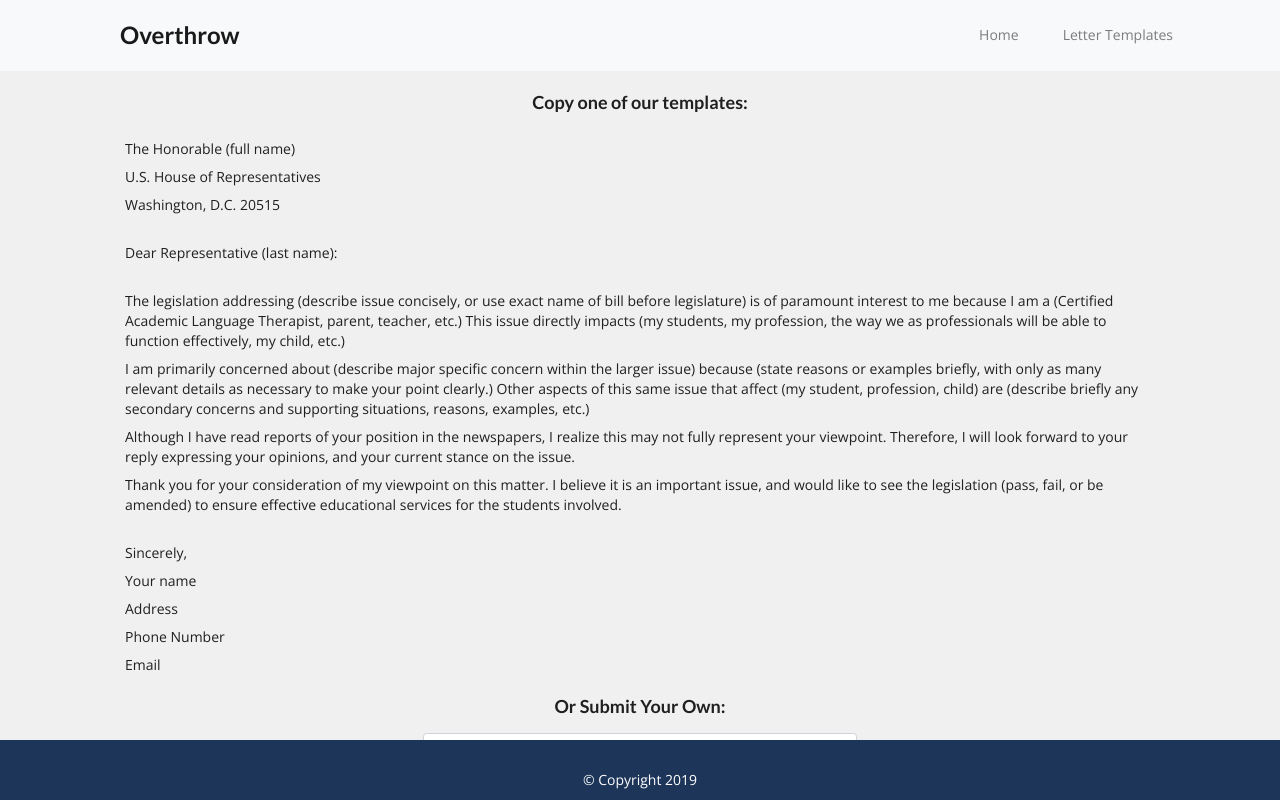
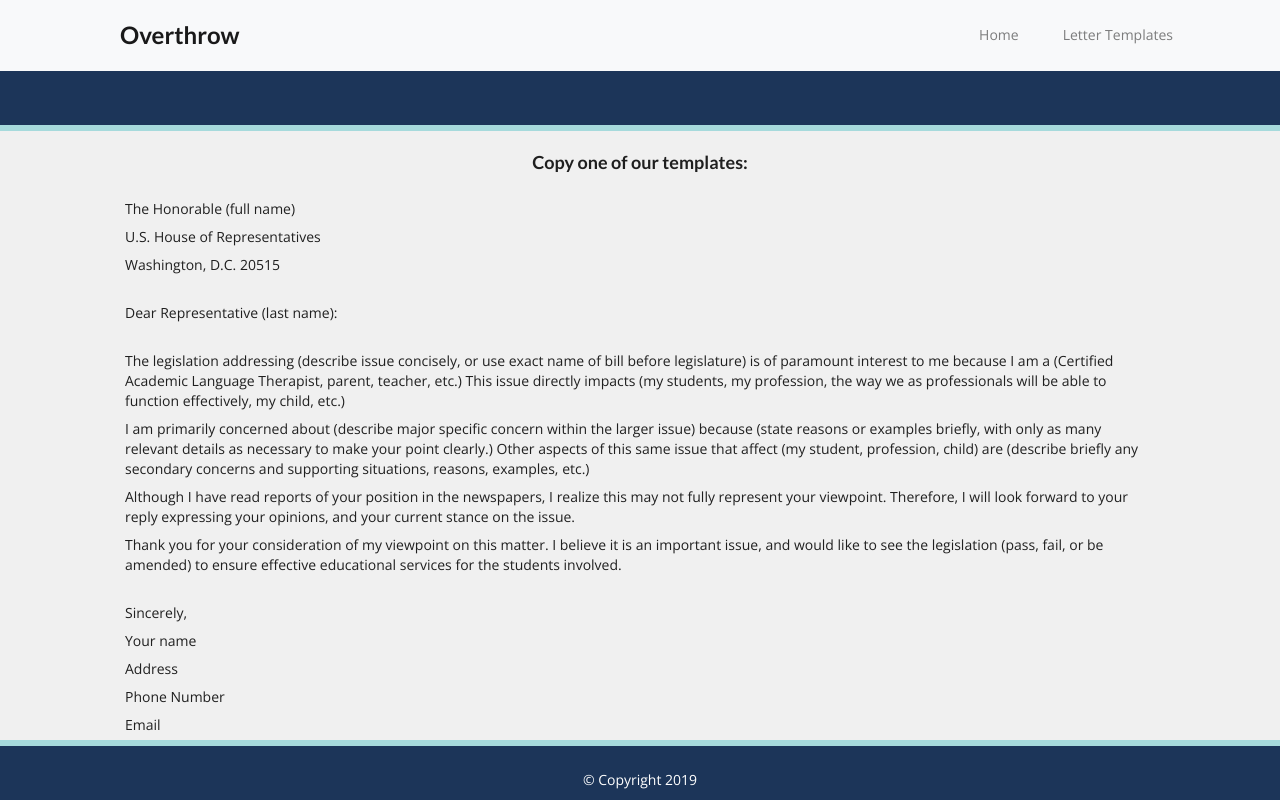
Before and after one commit to wlebert89/project3, a React (Create React App) app in the folder client/: page /letters in a window 1280 px wide. Built offline with nearby package versions, Linux system fonts and the light colour scheme.

Commit message:
added styling to the profile page, created a component that essentially looks like the search bar minus the input box so that the layout would stay consistent, added accent stripe to top and bottom page borders

```diff
--- a/client/src/components/Bills/Bills.css
+++ b/client/src/components/Bills/Bills.css
@@ -1,3 +1,12 @@
 .bill {
-    padding: 10px 20px;
+    padding: 0px 20px;
 }
+
+.bill-title {
+    margin-bottom: 10px;
+    font-weight: bold;
+}
+
+.pdf-link {
+    color: #427a9e;
+}
--- a/client/src/components/Bills/Bills.js
+++ b/client/src/components/Bills/Bills.js
@@ -4,8 +4,8 @@ import "./Bills.css";
 function Bills(props) {
     return (
         <div className="bill">
-            <h5>{props.title}</h5>
-            <h6>{props.date} | <a href={props.link} target="_blank" rel="noopener noreferrer">PDF Link</a></h6>
+            <h5 className="bill-title">{props.title}</h5>
+            <h6>{props.date} | <a className="pdf-link" href={props.link} target="_blank" rel="noopener noreferrer">PDF Link</a></h6>
             <p>{props.description}</p>
             <br/>
         </div>
--- a/client/src/components/Footer/Footer.css
+++ b/client/src/components/Footer/Footer.css
@@ -5,6 +5,7 @@ footer {
     position: fixed;
     left: 0;
     bottom: 0;
+    border-top: 6px solid #a6dadc;
 }
 
 #footer-text {
--- a/client/src/components/News/News.css
+++ b/client/src/components/News/News.css
@@ -5,4 +5,5 @@
 .news-title {
     font-weight: bold;
     color: black;
+    margin-bottom: 10px;
 }
--- a/client/src/components/SearchBar/search.css
+++ b/client/src/components/SearchBar/search.css
@@ -1,6 +1,7 @@
 form {
     padding: 5px 30%;
     background-color: #1c3559;
+    border-bottom: 6px solid #a6dadc;
 }
 
 .form-group {
--- /dev/null
+++ b/client/src/components/TopBar/TopBar.js
@@ -0,0 +1,10 @@
+import React from 'react';
+import './topbar.css';
+
+function TopBar(){
+    return (
+        <div className="top-bar"></div>
+    );
+}
+
+export default TopBar;
--- /dev/null
+++ b/client/src/components/TopBar/topbar.css
@@ -0,0 +1,5 @@
+.top-bar {
+    height: 60px;
+    background-color: #1c3559;
+    border-bottom: 6px solid #a6dadc;
+}
--- a/client/src/pages/Letter-Page/letters.js
+++ b/client/src/pages/Letter-Page/letters.js
@@ -3,6 +3,7 @@ import "./letters.css";
 import NavBar from "../../components/Nav/Nav";
 import { Helmet } from "react-helmet";
 import Footer from "../../components/Footer/Footer";
+import TopBar from "../../components/TopBar/TopBar";
 
 class Letters extends React.Component {
     render(){
@@ -12,6 +13,7 @@ class Letters extends React.Component {
                     <style>{'body { background-color: #f0f0f0;}'}</style>
                 </Helmet>
                 <NavBar />
+                <TopBar />
                 <div className="container">
                     <div className="row templates-row">
                         <div className="col-md-12">
@@ -54,25 +56,6 @@ class Letters extends React.Component {
                             </div>
                         </div>
                     </div>
-
-                    <div className="row letter-row">
-                        <div className="col-md-12">
-                            <h3>Or Submit Your Own:</h3>
-                            <form id="letters">
-                                <div class="form-group">
-                                    <input type="text" class="form-control" id="letter-title" placeholder="Letter Title"/>
-                                </div>
-
-                                <div className="form-group">
-                                    <textarea className="form-control" id="letter-form" rows="10" placeholder="Letter Body" ></textarea>
-                                </div>
-
-                                <div className="text-center">
-                                    <button type="button" className="btn btn-primary" id="save-template">Save Template</button>
-                                </div>
-                            </form>
-                        </div>
-                    </div>
                 </div>
                 <Footer />
             </div>
--- a/client/src/pages/Profile-Page/Profile.js
+++ b/client/src/pages/Profile-Page/Profile.js
@@ -7,6 +7,7 @@ import Pie from "../../components/PieChart/pie";
 import API from "../../API";
 import Bills from "../../components/Bills/Bills";
 import News from "../../components/News/news";
+import TopBar from "../../components/TopBar/TopBar";
 
 class Profile extends React.Component {
     state = {
@@ -61,6 +62,7 @@ class Profile extends React.Component {
                     <style>{'body { background-color: #f0f0f0;} h3 {text-align: left;}'}</style>
                 </Helmet>
                 <NavBar />
+                <TopBar />
                 <div className="container profile-container">
                     <div className="row profile-header">
                         <div className="col-md-4 text-center">
@@ -69,7 +71,7 @@ class Profile extends React.Component {
 
                         <div className="col-md-8 header-info">
                             <h2>{this.props.location.state.name}</h2>
-                            <h3>{this.props.location.state.role}| {this.props.location.state.party}</h3>
+                            <h3>{this.props.location.state.role} | {this.props.location.state.party}</h3>
                             <p>{this.props.location.state.phone} | <a href={this.props.location.state.website}>{this.props.location.state.website}</a></p>
                             <div className="social-links">
                                 <a href={"https://facebook.com/" + this.props.location.state.facebook}><i className="fab fa-facebook-square social-icon"></i></a>
--- a/client/src/pages/Profile-Page/profile.css
+++ b/client/src/pages/Profile-Page/profile.css
@@ -4,7 +4,7 @@ p {
 }
 
 h2 {
-    margin-bottom: 5px;
+    margin-bottom: 0px;
 }
 
 h3 {
@@ -18,6 +18,8 @@ h5, h6 {
 .inner {
     background-color: white;
     padding: 15px;
+    border: 1px solid rgb(216, 216, 216);
+    border-radius: 4px;
 }
 
 .profile-container {
@@ -34,6 +36,8 @@ img {
 .profile-header {
     margin: 20px 0px;
     background-color: white;
+    border: 1px solid rgb(216, 216, 216);
+    border-radius: 4px;
 }
 
 .header-info {
@@ -51,7 +55,7 @@ img {
 
 .section-title {
     text-align: center;
-    border-bottom: 2px solid black;
+    border-bottom: 2px solid #427a9e;
     margin-bottom: 20px;
     padding: 0px 0px 15px 0px;
 }
@@ -60,6 +64,7 @@ img {
 .chart-section {
     height: 200px;
     padding-right: 10px;
+
 }
 
 /* News Section */
```
